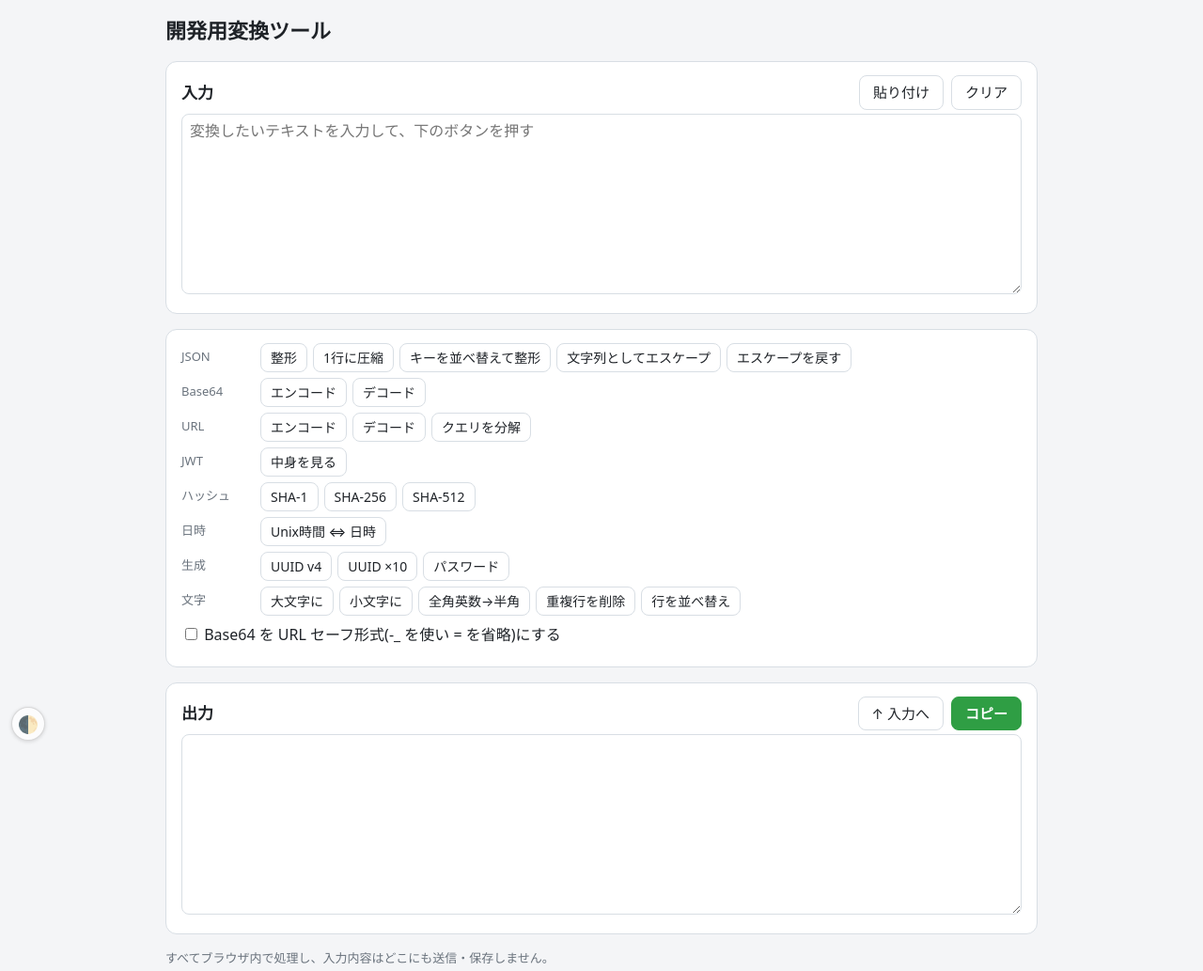
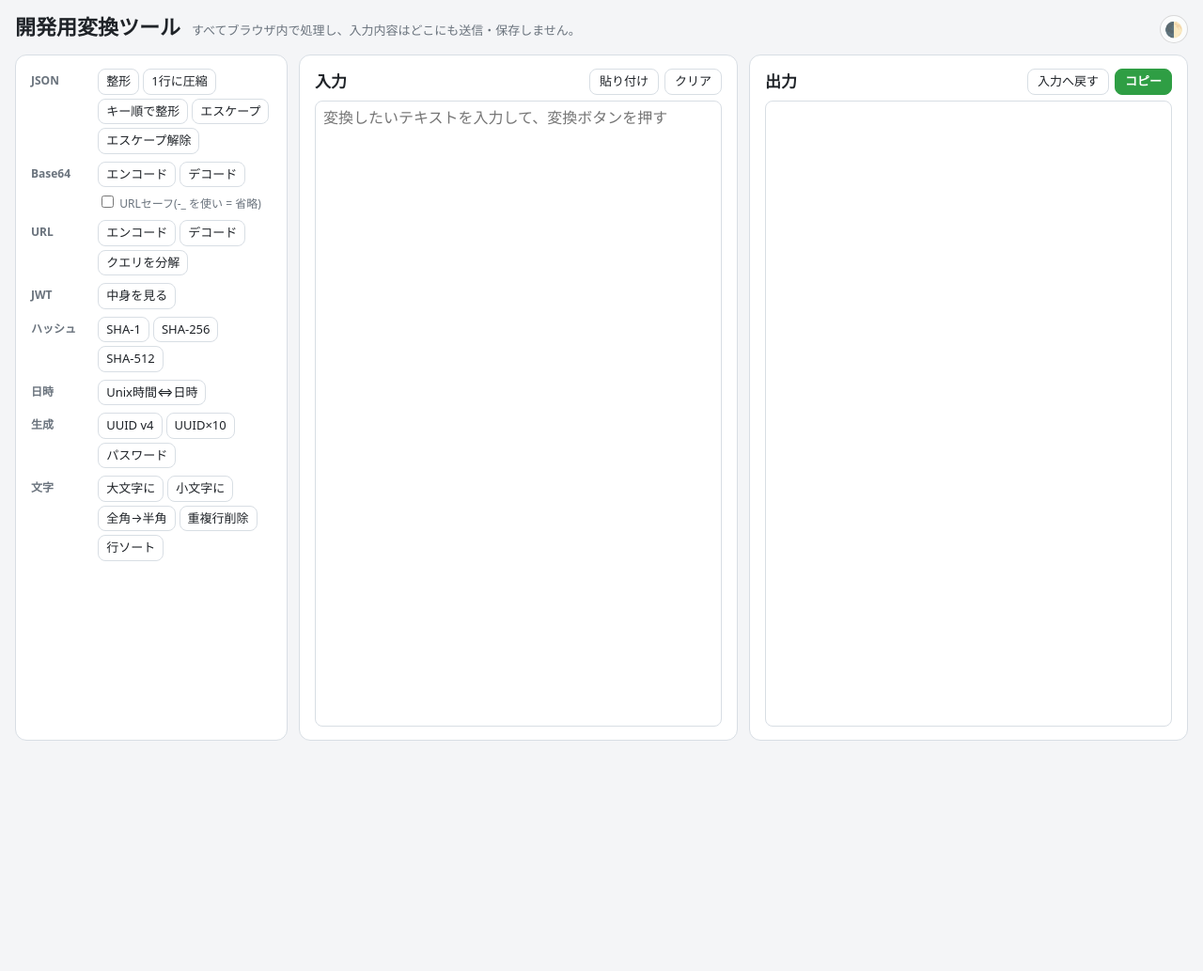
Before and after one commit to ccmiko/my-scripts, a plain HTML site: page htmls/dev_tools.html in a window 1280 px wide. Shown: the whole page at 94% size. After the commit the page ends 800 px from the top, so only its background shows below. Drawn offline with Linux system fonts and the light colour scheme.

Commit message:
dev_tools: 画面の高さに収まる3列レイアウトにする
13インチのノートPCでも縦に長くスクロールが必要だったため。
- 幅900px・高さ480px以上では「ツール | 入力 | 出力」の3列にし、入出力欄を画面の高さいっぱいに広げる(ページはスクロールしない)
- グループ名をボタンの左に置き、長いボタン名を短くしてツール列を詰める(1280×650 で収まることを確認)
- Base64 の URL セーフ指定を Base64 グループ内へ移動、テーマ切り替えボタンはヘッダー内に配置
- 狭い画面では従来どおり縦に並べる

Co-Authored-By: Claude Opus 5.5 <noreply@anthropic.com>

```diff
--- a/htmls/dev_tools.html
+++ b/htmls/dev_tools.html
@@ -9,37 +9,97 @@
   <meta name="theme-color" content="#2f9e44" />
   <link rel="icon" href="./icons/icon.svg" type="image/svg+xml" />
   <link rel="apple-touch-icon" href="./icons/apple-touch-icon.png" />
+  <!-- テーマ(ダークモード)をちらつかせず適用するため、head で同期的に読み込む -->
+  <script src="./common.js"></script>
   <link rel="stylesheet" href="./app.css" />
   <style>
+    /*
+     * 広い画面(ノートPC以上)では「ツール | 入力 | 出力」の3列にして画面の高さに収め、ページ全体はスクロールさせない。
+     * 狭い画面(スマホ等)では縦に並べ、通常どおりスクロールする。
+     */
     .wrapper {
-      max-width: 960px;
+      max-width: none;
+      display: grid;
+      gap: 12px;
+      grid-template-areas: "header" "input" "tools" "output";
+    }
+
+    header {
+      grid-area: header;
+      display: flex;
+      flex-wrap: wrap;
+      align-items: baseline;
+      gap: 4px 12px;
+    }
+
+    header h1 {
+      margin: 0;
+    }
+
+    header .theme-slot {
+      margin-left: auto;
+    }
+
+    section {
+      margin: 0;
+      display: flex;
+      flex-direction: column;
+      min-height: 0;
+      min-width: 0;
+    }
+
+    #input-section {
+      grid-area: input;
+    }
+
+    #tools-section {
+      grid-area: tools;
+    }
+
+    #output-section {
+      grid-area: output;
     }
 
     .tools {
       display: grid;
-      gap: 6px;
+      gap: 8px;
     }
 
+    /* グループ名を左、ボタンを右に並べて縦の長さを抑える */
     .tools .group {
-      display: flex;
-      flex-wrap: wrap;
-      gap: 6px;
-      align-items: center;
+      display: grid;
+      grid-template-columns: 4.2em 1fr;
+      align-items: start;
+      gap: 4px;
     }
 
     .tools .group-name {
-      width: 6em;
-      font-size: 13px;
+      padding-top: 4px;
+      font-size: 12px;
+      font-weight: bold;
       color: var(--muted);
     }
 
+    .tools .buttons {
+      display: flex;
+      flex-wrap: wrap;
+      gap: 4px;
+    }
+
     .tools button {
-      font-size: 14px;
-      padding: 4px 10px;
+      font-size: 13px;
+      padding: 3px 8px;
+    }
+
+    .tools label {
+      width: 100%;
+      margin: 2px 0 0;
+      font-size: 12px;
+      color: var(--muted);
     }
 
     textarea {
-      min-height: 12em;
+      min-height: 10em;
     }
 
     #output[data-error="true"] {
@@ -48,9 +108,10 @@
 
     .io-header {
       display: flex;
+      flex-wrap: wrap;
       align-items: center;
-      gap: 8px;
-      margin-bottom: 4px;
+      gap: 6px;
+      margin-bottom: 6px;
     }
 
     .io-header h2 {
@@ -60,14 +121,52 @@
     .io-header .spacer {
       flex: 1;
     }
+
+    .io-header button {
+      font-size: 13px;
+      padding: 3px 10px;
+    }
+
+    @media (min-width: 900px) and (min-height: 480px) {
+      body {
+        height: 100dvh;
+        overflow: hidden;
+      }
+
+      .wrapper {
+        height: 100dvh;
+        padding: 12px 16px;
+        grid-template-columns: 290px minmax(0, 1fr) minmax(0, 1fr);
+        grid-template-rows: auto minmax(0, 1fr);
+        grid-template-areas:
+          "header header header"
+          "tools input output";
+      }
+
+      #tools-section {
+        /* ボタンが入りきらないほど低い画面の場合は、この列の中だけスクロールする */
+        overflow-y: auto;
+      }
+
+      textarea {
+        flex: 1;
+        min-height: 0;
+        resize: none;
+      }
+    }
   </style>
 </head>
 
 <body>
   <div class="wrapper">
-    <h1>開発用変換ツール</h1>
+    <header>
+      <h1>開発用変換ツール</h1>
+      <span class="muted">すべてブラウザ内で処理し、入力内容はどこにも送信・保存しません。</span>
+      <!-- テーマ切り替えボタンを、左下に浮かせず(ツール列と重なるため)ここに置く -->
+      <span class="theme-slot" data-theme-button-slot></span>
+    </header>
 
-    <section>
+    <section id="input-section">
       <div class="io-header">
         <h2>入力</h2>
         <span id="input-info" class="muted"></span>
@@ -75,29 +174,25 @@
         <button id="paste" type="button">貼り付け</button>
         <button id="clear" type="button">クリア</button>
       </div>
-      <textarea id="input" class="mono" spellcheck="false" placeholder="変換したいテキストを入力して、下のボタンを押す"></textarea>
+      <textarea id="input" class="mono" spellcheck="false" placeholder="変換したいテキストを入力して、変換ボタンを押す"></textarea>
     </section>
 
-    <section>
+    <section id="tools-section" aria-label="変換">
       <div id="tools" class="tools"></div>
-      <label><input id="base64-urlsafe" type="checkbox" /> Base64 を URL セーフ形式(-_ を使い = を省略)にする</label>
     </section>
 
-    <section>
+    <section id="output-section">
       <div class="io-header">
         <h2>出力</h2>
         <span id="output-info" class="muted"></span>
         <span class="spacer"></span>
-        <button id="to-input" type="button" title="出力を入力欄に移して、続けて変換する">↑ 入力へ</button>
+        <button id="to-input" type="button" title="出力を入力欄に移して、続けて変換する">入力へ戻す</button>
         <button id="copy" type="button" class="primary">コピー</button>
       </div>
       <textarea id="output" class="mono" spellcheck="false" readonly></textarea>
     </section>
-
-    <p class="muted">すべてブラウザ内で処理し、入力内容はどこにも送信・保存しません。</p>
   </div>
 
-  <script src="./common.js"></script>
   <script type="module">
     const $ = (id) => document.getElementById(id);
 
@@ -164,9 +259,9 @@
       ["JSON", [
         ["整形", (input) => JSON.stringify(parseJson(input), null, 2)],
         ["1行に圧縮", (input) => JSON.stringify(parseJson(input))],
-        ["キーを並べ替えて整形", (input) => JSON.stringify(sortKeys(parseJson(input)), null, 2)],
-        ["文字列としてエスケープ", (input) => JSON.stringify(input)],
-        ["エスケープを戻す", (input) => {
+        ["キー順で整形", (input) => JSON.stringify(sortKeys(parseJson(input)), null, 2)],
+        ["エスケープ", (input) => JSON.stringify(input)],
+        ["エスケープ解除", (input) => {
           const value = parseJson(input.trim().startsWith('"') ? input : `"${input}"`);
           if (typeof value !== "string") throw new Error("JSON の文字列ではありません");
           return value;
@@ -210,7 +305,7 @@
         ["SHA-512", (input) => hash("SHA-512", input)],
       ]],
       ["日時", [
-        ["Unix時間 ⇔ 日時", (input) => {
+        ["Unix時間⇔日時", (input) => {
           const text = input.trim();
           if (!text) return `${Math.floor(Date.now() / 1000)}\n${formatDateTime(new Date())}`;
           if (/^-?\d+(\.\d+)?$/.test(text)) {
@@ -226,7 +321,7 @@
       ]],
       ["生成", [
         ["UUID v4", () => crypto.randomUUID()],
-        ["UUID ×10", () => Array.from({ length: 10 }, () => crypto.randomUUID()).join("\n")],
+        ["UUID×10", () => Array.from({ length: 10 }, () => crypto.randomUUID()).join("\n")],
         ["パスワード", () => {
           const chars = "ABCDEFGHJKLMNPQRSTUVWXYZabcdefghijkmnopqrstuvwxyz23456789!#$%&*+-=?@_";
           return Array.from({ length: 5 }, () =>
@@ -237,9 +332,9 @@
       ["文字", [
         ["大文字に", (input) => input.toUpperCase()],
         ["小文字に", (input) => input.toLowerCase()],
-        ["全角英数→半角", (input) => input.replace(/[Ａ-Ｚａ-ｚ０-９！-～]/g, (c) => String.fromCharCode(c.charCodeAt(0) - 0xfee0)).replace(/　/g, " ")],
-        ["重複行を削除", (input) => [...new Set(input.split("\n"))].join("\n")],
-        ["行を並べ替え", (input) => input.split("\n").sort((a, b) => a.localeCompare(b, "ja")).join("\n")],
+        ["全角→半角", (input) => input.replace(/[Ａ-Ｚａ-ｚ０-９！-～]/g, (c) => String.fromCharCode(c.charCodeAt(0) - 0xfee0)).replace(/　/g, " ")],
+        ["重複行削除", (input) => [...new Set(input.split("\n"))].join("\n")],
+        ["行ソート", (input) => input.split("\n").sort((a, b) => a.localeCompare(b, "ja")).join("\n")],
       ]],
     ];
 
@@ -257,7 +352,9 @@
       const name = document.createElement("span");
       name.className = "group-name";
       name.textContent = groupName;
-      group.appendChild(name);
+      const buttonsElem = document.createElement("div");
+      buttonsElem.className = "buttons";
+      group.append(name, buttonsElem);
       buttons.forEach(([label, fn]) => {
         const button = document.createElement("button");
         button.type = "button";
@@ -269,8 +366,16 @@
             showOutput(error.message, true);
           }
         });
-        group.appendChild(button);
+        buttonsElem.appendChild(button);
       });
+      if (groupName === "Base64") {
+        const option = document.createElement("label");
+        const checkbox = document.createElement("input");
+        checkbox.type = "checkbox";
+        checkbox.id = "base64-urlsafe";
+        option.append(checkbox, " URLセーフ(-_ を使い = 省略)");
+        buttonsElem.appendChild(option);
+      }
       $("tools").appendChild(group);
     });
 
```
